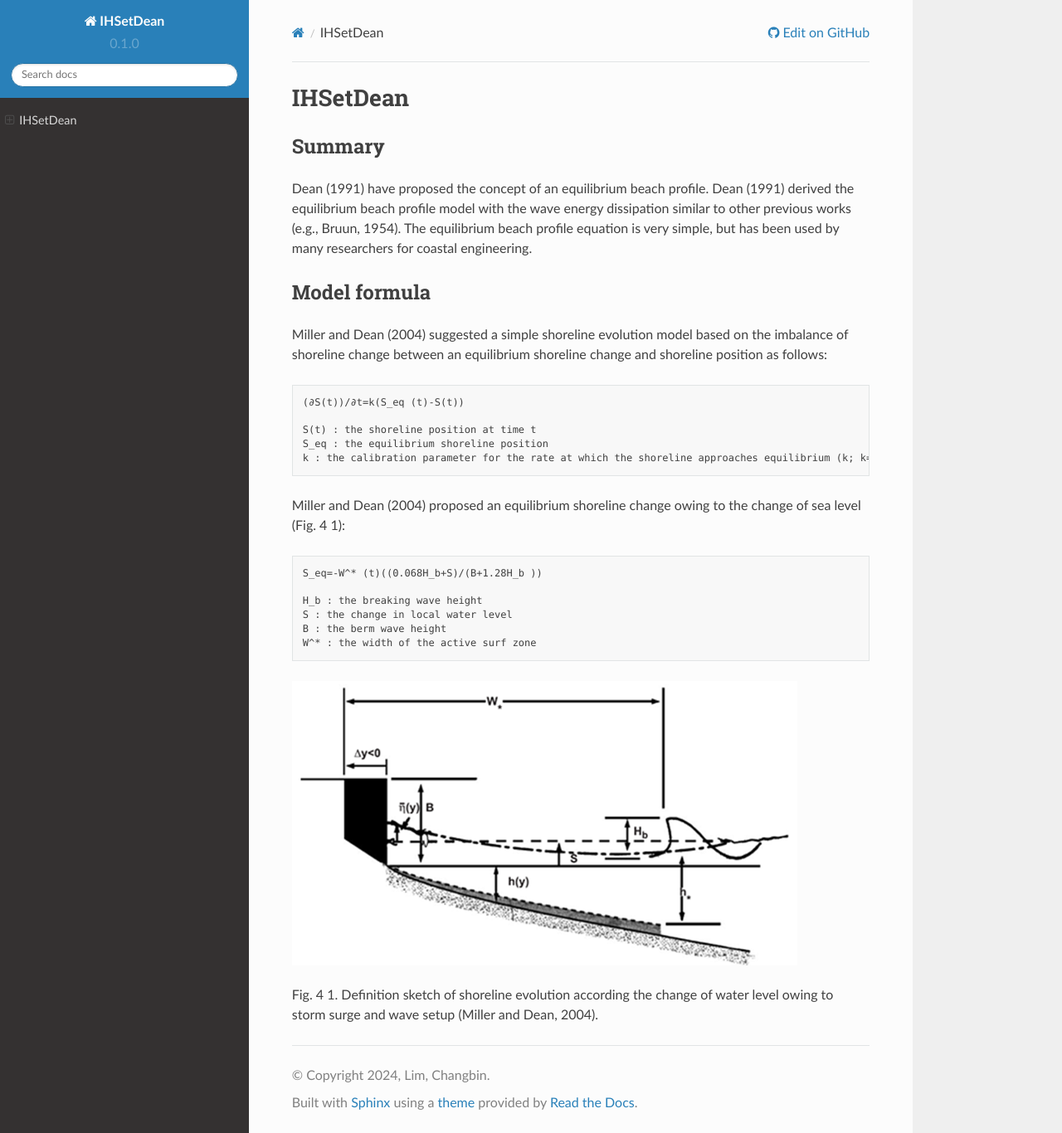
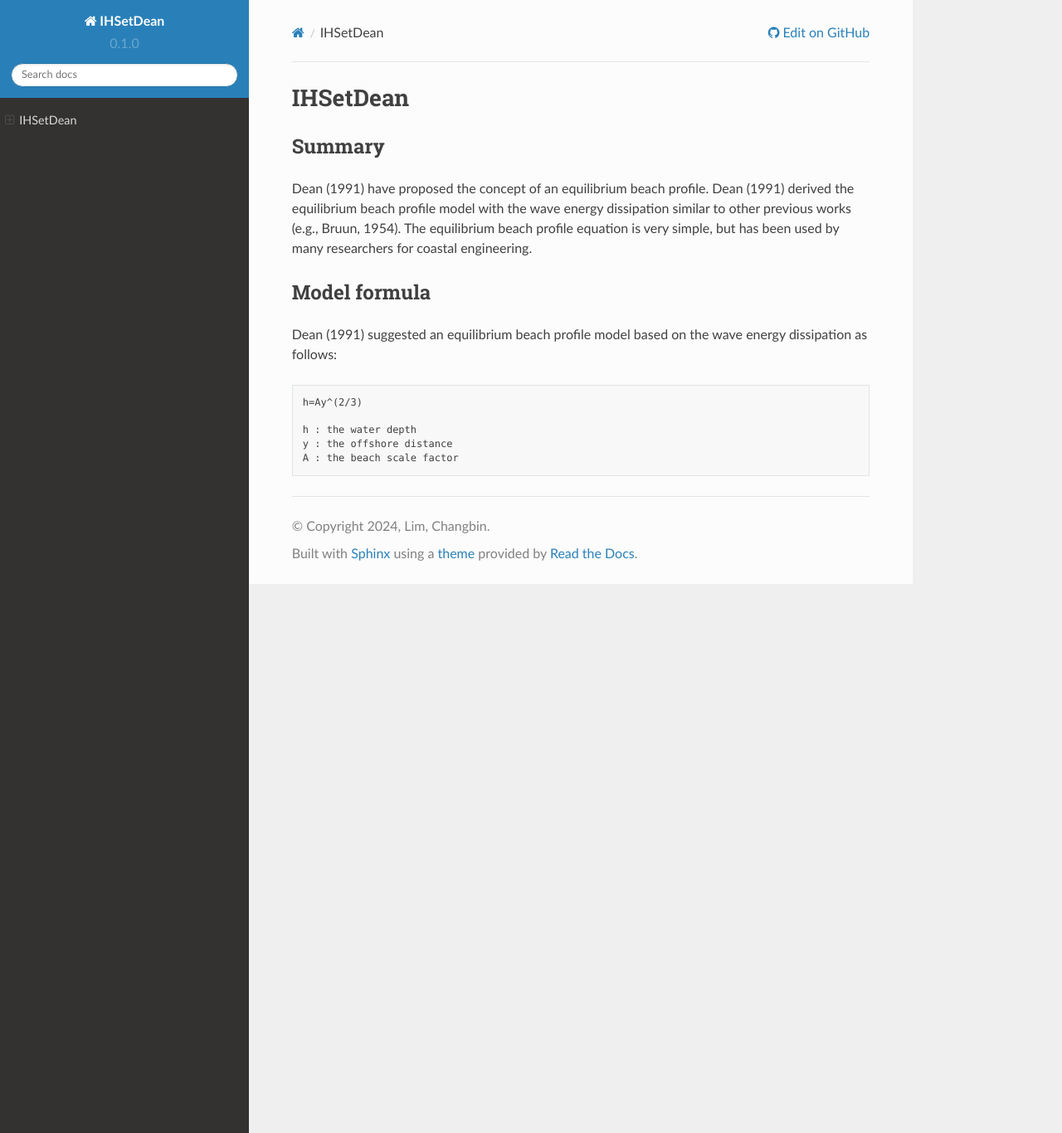
Before and after one commit to IHCantabria/IHSetDean, a Sphinx documentation site: the page built from docs/index.md, in a window 1280 px wide and 1366 px high. Shown: the whole window at 83% size. Built offline with Sphinx 7.4.7 and the Read the Docs theme 2.0.0, drawn with Linux system fonts in a browser that asks for light colours.

Commit message:
Add files via upload

````diff
--- a/docs/index.md
+++ b/docs/index.md
@@ -6,27 +6,12 @@
 
 ## Model formula
 
-Miller and Dean (2004) suggested a simple shoreline evolution model based on the imbalance of shoreline change between an equilibrium shoreline change and shoreline position as follows:
+Dean (1991) suggested an equilibrium beach profile model based on the wave energy dissipation as follows:
 
 ```text
-(∂S(t))/∂t=k(S_eq (t)-S(t))
+h=Ay^(2/3)
 
-S(t) : the shoreline position at time t
-S_eq : the equilibrium shoreline position
-k : the calibration parameter for the rate at which the shoreline approaches equilibrium (k; k=k_a H_b^2; k=k_a H_b^3; k=k_a Ω)
+h : the water depth
+y : the offshore distance
+A : the beach scale factor
 ```
-
-Miller and Dean (2004) proposed an equilibrium shoreline change owing to the change of sea level (Fig. 4 1):
-
-```text
-S_eq=-W^* (t)((0.068H_b+S)/(B+1.28H_b ))
-
-H_b : the breaking wave height
-S : the change in local water level
-B : the berm wave height
-W^* : the width of the active surf zone
-```
-
-![Definition sketch of shoreline evolution](_static/images/Imagen1.png)
-
-Fig. 4 1. Definition sketch of shoreline evolution according the change of water level owing to storm surge and wave setup (Miller and Dean, 2004).
--- a/pyproject.toml
+++ b/pyproject.toml
@@ -23,7 +23,7 @@
 ]
 dynamic = ["version", "description"]
 
-dependencies = ["numpy", "pytest >=7", "scipy", "xarray", "matplotlib","pandas"]
+dependencies = ["numpy", "pytest >=7", "scipy", "xarray", "matplotlib","pandas", "netCDF4"]
 
 
 [project.optional-dependencies]
````
Also changed, not shown: README.md (+1 -1 lines), 2 other files.
